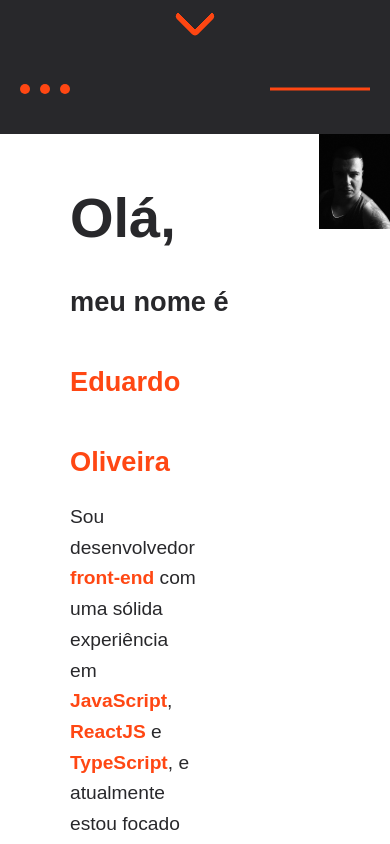
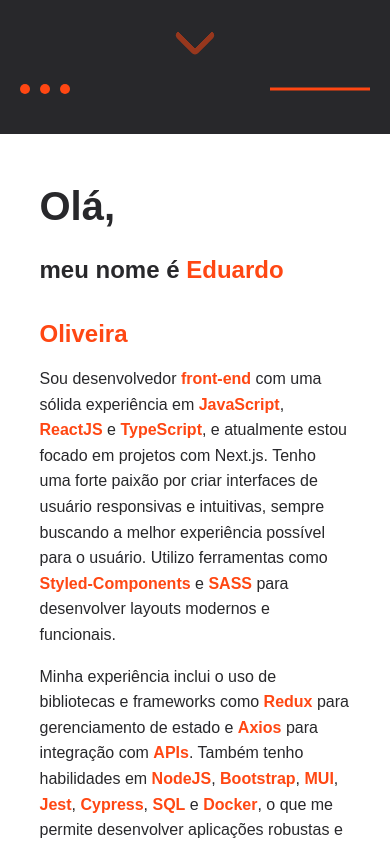
Before and after one commit to eosantos/dudev, a Next.js app: page / in a window 390 px wide. Shown: the part 760-1604 px from the top of the page. Built offline with nearby package versions, Linux system fonts and the light colour scheme.

Commit message:
feat: Made responsiveness adjustments to the About component

```diff
--- a/src/app/components/About.tsx
+++ b/src/app/components/About.tsx
@@ -19,6 +19,11 @@
   flex-direction: row;
   margin: 40px 0;
   justify-content: space-between;
+
+  @media (max-width: 768px) {
+    flex-direction: column; // Muda para coluna em telas menores
+    align-items: center; // Centraliza os itens
+  }
 `;
 
 const TextSection = styled.div`
@@ -27,6 +32,11 @@
   margin: 20px 50px;
   color: ${({ theme }) => theme.colors.background};
   font-family: ${({ theme }) => theme.fonts.body};
+
+  @media (max-width: 768px) {
+    width: 90%; // Ajusta a largura em telas menores
+    margin: 20px 0; // Remove margens laterais
+  }
 `;
 
 const TextGreeting = styled.p`
@@ -34,6 +44,11 @@
   font-weight: 700;
   line-height: 5.5rem;
   margin: 0;
+
+  @media (max-width: 768px) {
+    font-size: 2.5rem; // Ajusta o tamanho da fonte
+    line-height: 4rem; // Ajusta o espaçamento
+  }
 `;
 
 const TextName = styled.p`
@@ -43,6 +58,11 @@
 
   span {
     color: ${({ theme }) => theme.colors.primary};
+  }
+
+  @media (max-width: 768px) {
+    font-size: 1.5rem; // Ajusta o tamanho da fonte
+    line-height: 4rem; // Ajusta o espaçamento
   }
 `;
 
@@ -57,21 +77,33 @@
     color: ${({ theme }) => theme.colors.primary};
     font-weight: 600;
   }
+
+  @media (max-width: 768px) {
+    font-size: 1rem; // Ajusta o tamanho da fonte
+    margin-right: 0; // Remove margem direita em telas menores
+  }
 `;
 
 const ImageSection = styled.div`
   width: 40%;
+  position: relative;
+  height: 100%;
+  overflow: hidden;
   display: flex;
   justify-content: center;
   align-items: center;
-  height: 100%; /* Garantindo que a seção tenha altura 100% */
-  overflow: hidden; /* Oculta partes da imagem que ultrapassam o contêiner */
+
+  @media (max-width: 768px) {
+    width: 90%; // Ajusta a largura em telas menores
+    margin: 20px 0; // Margem para separar do texto
+  }
 
   img {
-    width: 100%;
+    border-radius: 0;
+    display: block;
     height: 100%;
-    object-fit: cover; /* Ajusta a imagem para cobrir todo o contêiner */
-    border-radius: 0;
+    width: auto; // Permite ajuste da largura
+    max-width: 100%; // Garante que a imagem não ultrapasse o contêiner
   }
 `;
 
@@ -80,12 +112,20 @@
   border: 0;
   height: 2px;
   background-color: ${({ theme }) => theme.colors.primary};
+
+  @media (max-width: 768px) {
+    margin: 20px 0; // Ajusta margem em telas menores
+  }
 `;
 
 const SkillsTitle = styled.h2`
   font-family: ${({ theme }) => theme.fonts.heading};
   color: ${({ theme }) => theme.colors.primary};
   margin-bottom: 30px;
+
+  @media (max-width: 768px) {
+    font-size: 1.5rem; // Ajusta o tamanho da fonte
+  }
 `;
 
 const SkillsContainer = styled.div`
@@ -93,11 +133,19 @@
   justify-content: flex-start;
   flex-wrap: wrap;
   gap: 20px; /* Espaçamento entre os ícones */
+
+  @media (max-width: 768px) {
+    justify-content: center; // Centraliza ícones em telas menores
+  }
 `;
 
 const SkillIcon = styled.div`
   font-size: 50px;
   color: ${({ theme }) => theme.colors.background};
+
+  @media (max-width: 768px) {
+    font-size: 40px; // Ajusta o tamanho do ícone
+  }
 `;
 
 const About: React.FC = () => {
@@ -182,7 +230,7 @@
         <Image
           src={ImagePerfil}
           alt="Imagem de perfil"
-          layout="responsive" // Define como você quer que a imagem se comporte
+          objectFit="cover" // Ajusta a imagem para cobrir o contêiner
         />
       </ImageSection>
     </AboutContainer>
```
